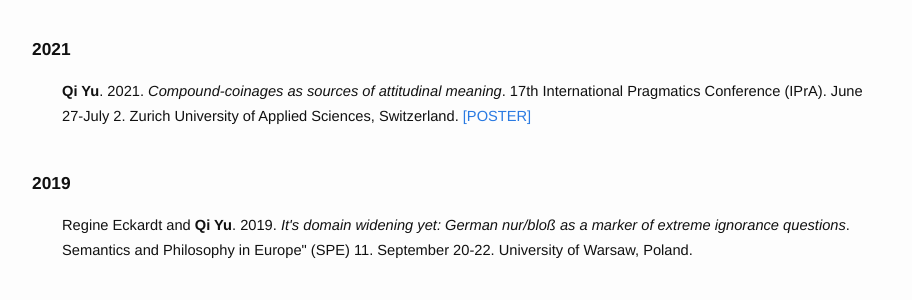
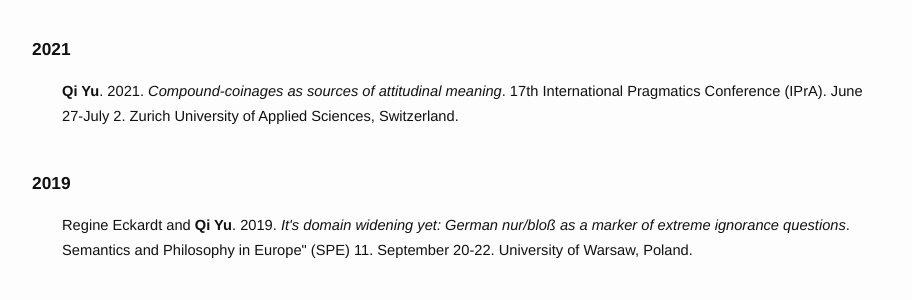
Before and after one commit to qi-yu/qi-yu.github.io, a Jekyll site: the page built from publication.md, in a window 1280 px wide. Shown: the part 712-1012 px from the top of the page, without its empty margins (183-1095 px from the left). Built offline with Jekyll 4.4.1, drawn with Linux system fonts in a browser that asks for light colours.

```diff
--- a/_layouts/publication.html
+++ b/_layouts/publication.html
@@ -32,14 +32,8 @@
               {% if item.special and item.special != "" and item.special != nil %}
                 <span class="special">{{ item.special }}</span>
               {% endif %}
-              {% if item.doi and item.doi != "" and item.doi != nil %}
-                <a href="{{ item.doi }}" target="_blank">[DOI]</a>
-              {% endif %}
               {% if item.pdf and item.pdf != "" and item.pdf != nil %}
                 <a href="{{ item.pdf }}" target="_blank">[PDF]</a>
-              {% endif %}
-              {% if item.poster and item.poster != "" and item.poster != nil %}
-                <a href="{{ item.poster }}" target="_blank">[POSTER]</a>
               {% endif %}
               {% if item.resource and item.resource != "" and item.resource != nil %}
                 <a href="{{ item.resource }}" target="_blank">[RESOURCE]</a>
```
Also changed, not shown: publication.md (+0 -1 lines), 2 other files.
